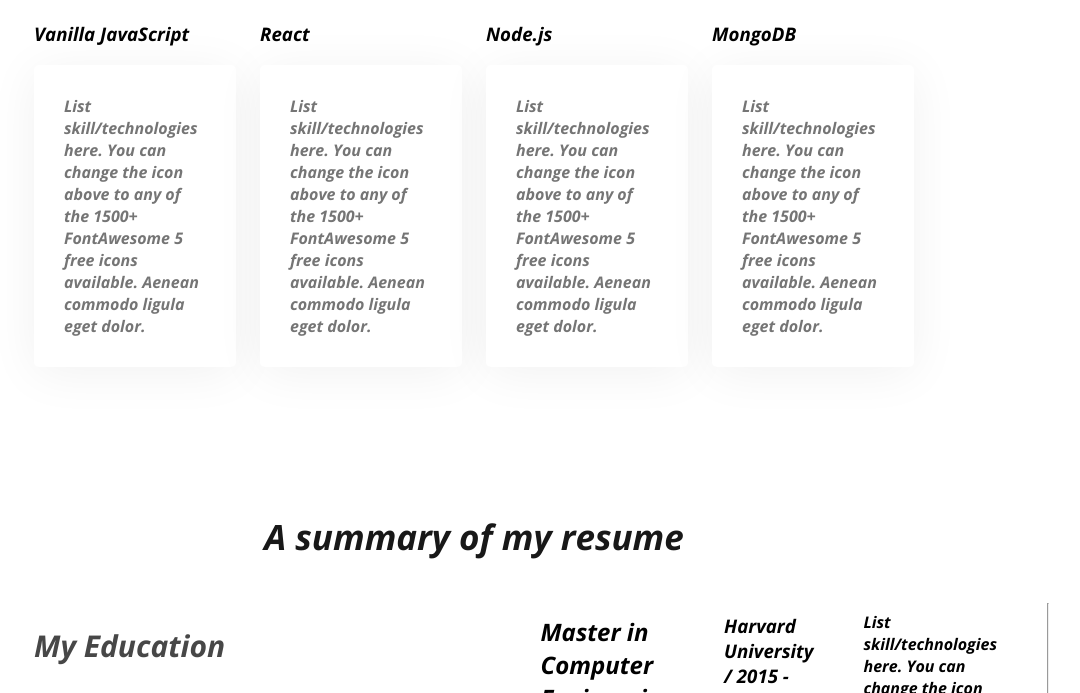
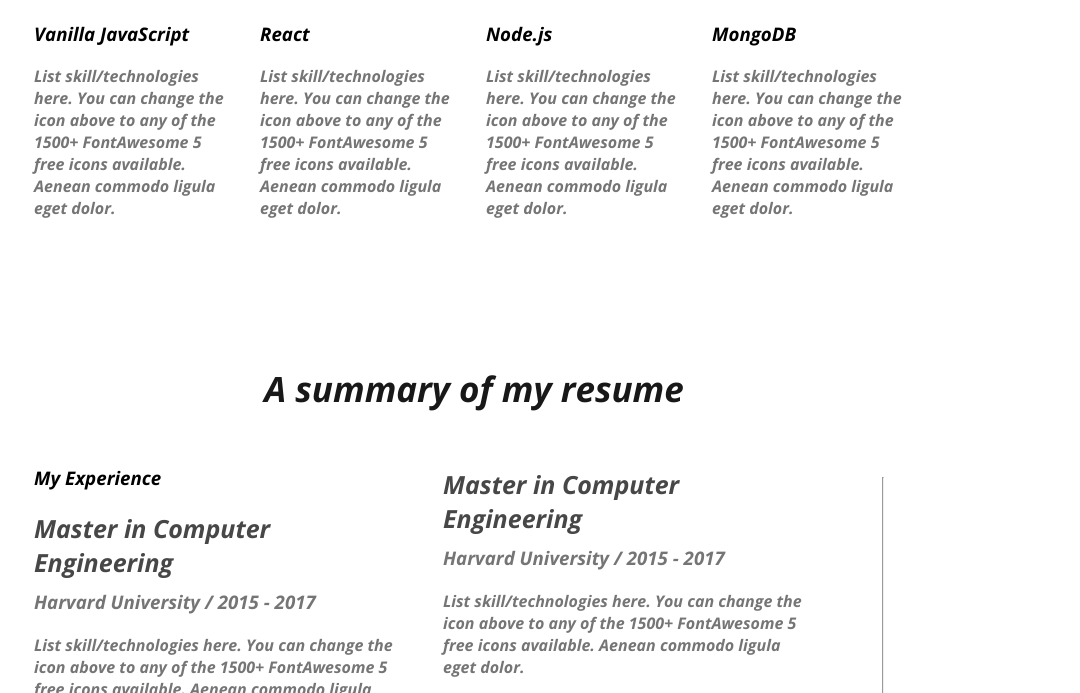
Before and after one commit to Sohanur00/webdevoloper-portfolio, a plain HTML site: page index2my.html in a window 1280 px wide. Shown: the part 1924-2617 px from the top of the page, without its empty margins (166-1246 px from the left). Drawn offline with nearby package versions, Linux system fonts and the light colour scheme.

Commit message:
finished the readme section

```diff
--- a/index2my.html
+++ b/index2my.html
@@ -138,7 +138,8 @@
 <div class="resume-container">
 <!--  .resume-column*2>.resum-column-title -->
 <div class="resume-column">
-    <h3 class="resum-column-title">My Education</h3>
+    <h3 class="resum-column-title">My Experience</h3>
+
 
     <div class="resume-item" >
         <h2 class="resume-item-title">Master in Computer Engineering</h2>
@@ -211,8 +212,12 @@
 
       </div>
 
+    </div>
 
+</div>
+<div class="download-cv">
 
+    <button class="btn-primary">DOWNLOAD CV</button>
 </div>
  </section>
 
--- a/styels2/portfolio2.css
+++ b/styels2/portfolio2.css
@@ -173,30 +173,46 @@ main section {
 
 .skill-description {
     color: #757575;
-    padding: 30px;
-
-    border-radius: 5px;
-    background: #FFF;
-    box-shadow: 0px 6px 50px 0px rgba(0, 0, 0, 0.06);
 }
 
-/* resum-column-title */
-
-.resum-column-title {
-
-    color:  #474747;
+/* Resume section styels */
+.resume-column-title {
+    color: #474747;
     font-size: 30px;
     font-weight: 700;
 }
 
-.resume-container{
+.resume-container {
     display: flex;
-    gap: 50px;
+    gap: 50px
 }
 
-.resume-item{
+.resume-item-title {
 
-    display: flex;
-    gap: 50px;
+    color: #474747;
+    font-size: 25px;
+    font-weight: 700;
+    margin-bottom: 10px;
+
 
 }
+
+.resume-item-institute{
+
+    margin-bottom:20px;
+    margin-top: 0px;
+}
+
+.resume-item-institute,
+.resume-item-description {
+    color: #757575;
+}
+
+.resume-container hr{
+    margin: 30px;
+}
+
+.download-cv {
+    text-align: center;
+    margin: 50px;
+}
```
Lines whose indentation alone changed are shown as unchanged.
